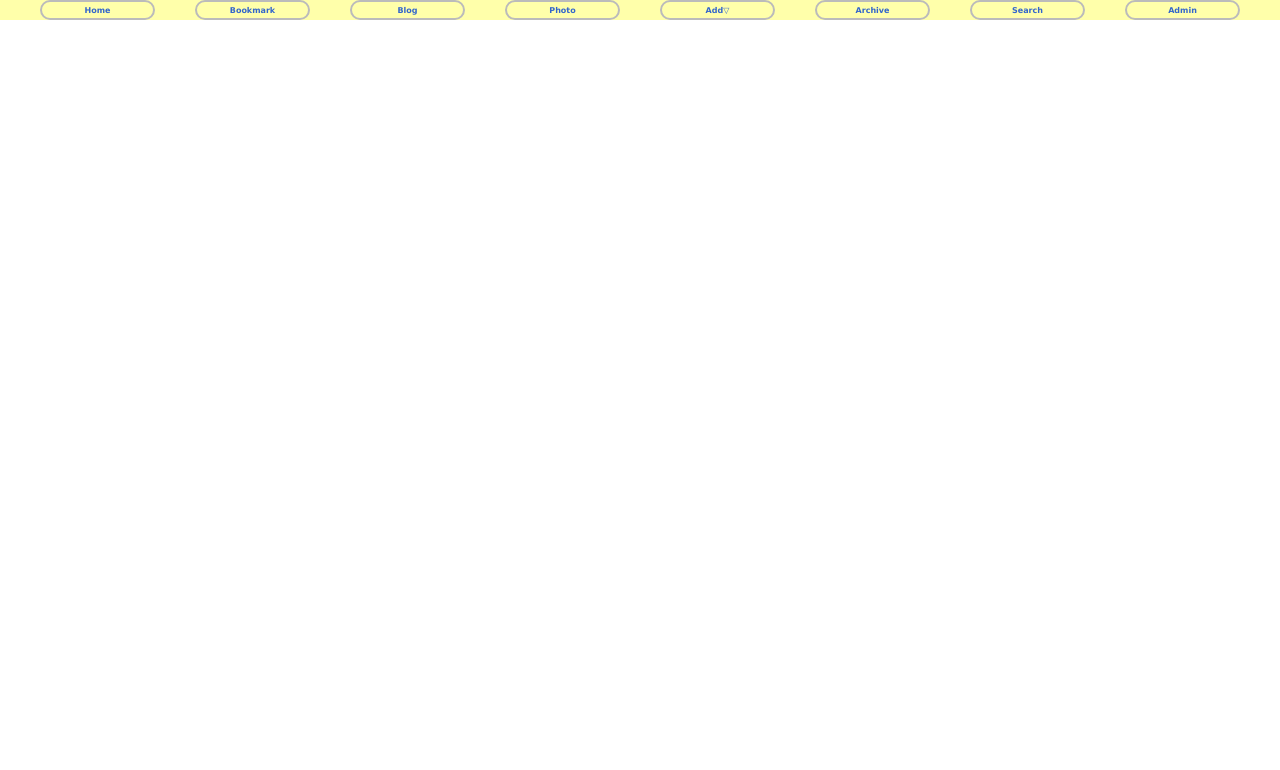
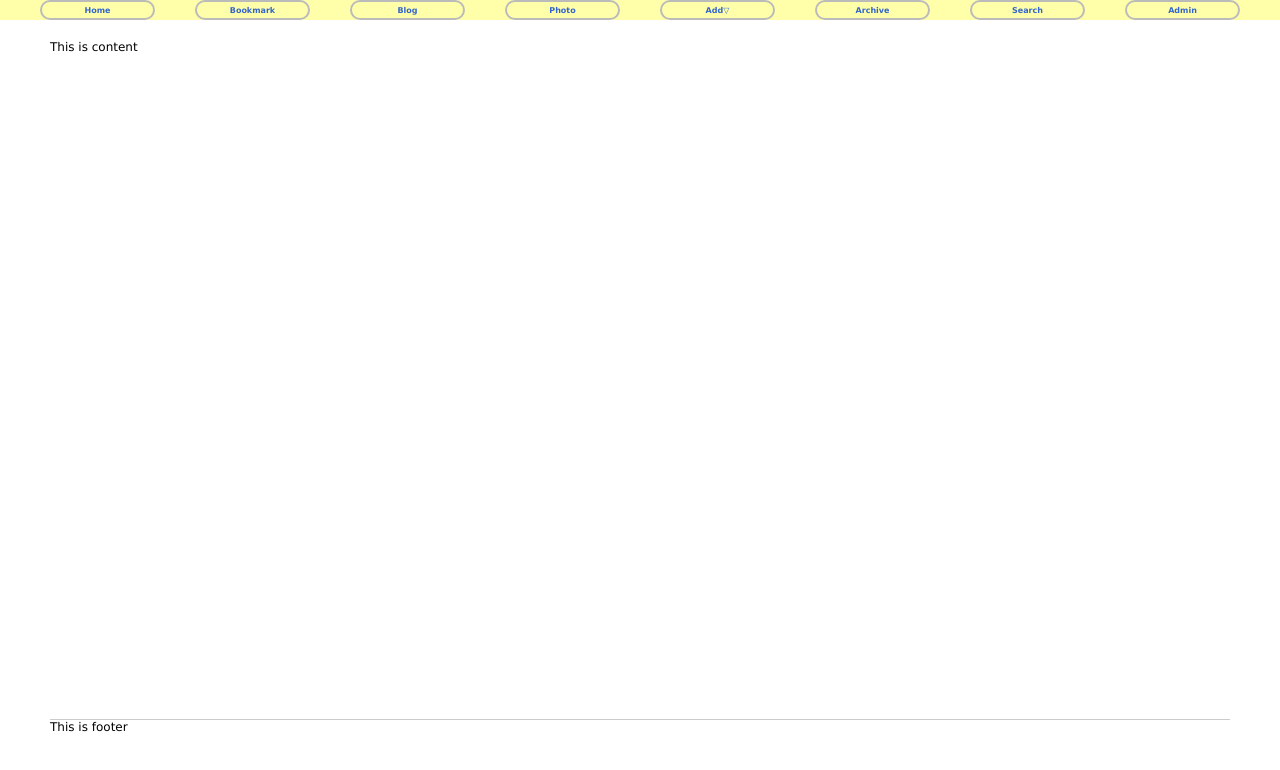
Before and after one commit to MyungSeKyo/DjangoStudy, a Django app: page / in a window 1280 px wide. Shown: the part 30-800 px from the top of the page. Run offline with Django 3.2, Linux system fonts and the light colour scheme.

Commit message:
home.html 틀

```diff
--- a/templates/home.html
+++ b/templates/home.html
@@ -1 +1,17 @@
 {% extends "base.html" %}
+
+{% block title %}home page{% endblock %}
+
+
+{% block content %}
+    <div id="content">
+        This is content
+    </div>
+{% endblock content %}
+
+
+{% block footer %}
+    <div id="footer">
+        This is footer
+    </div>
+{% endblock footer %}
```
